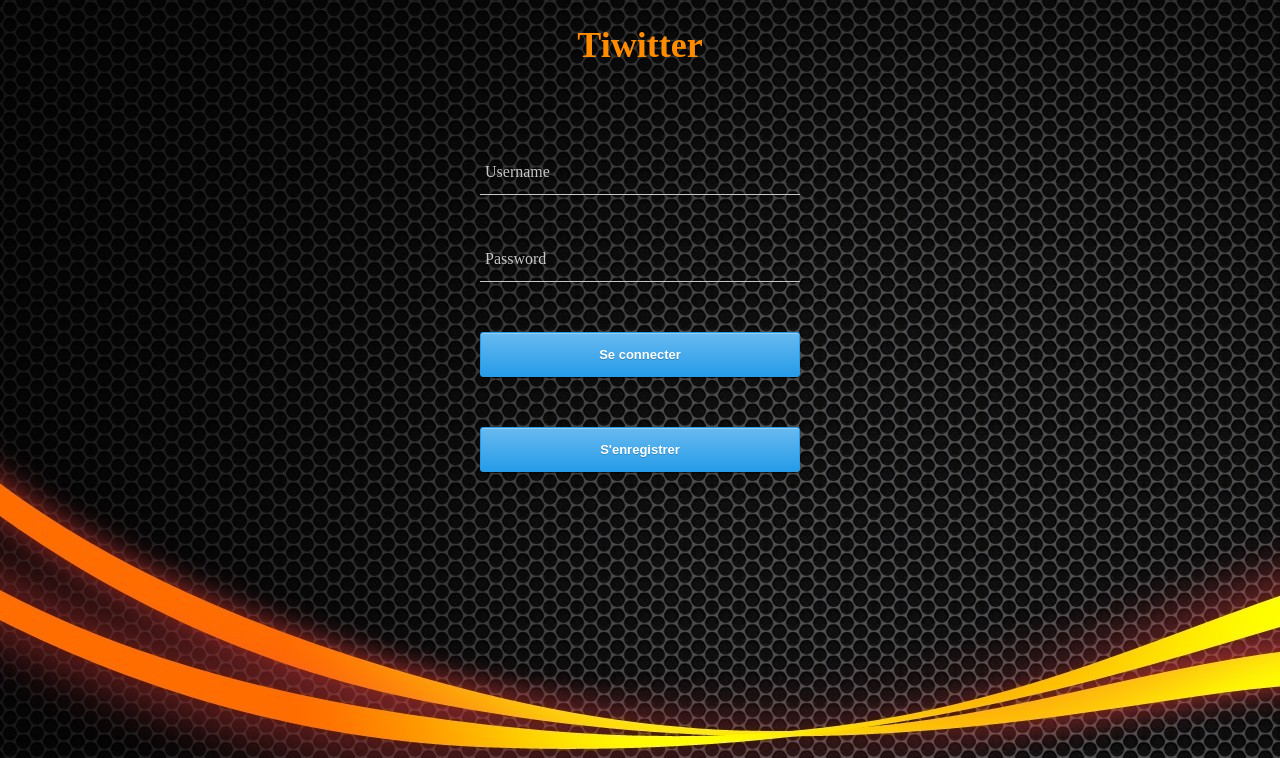
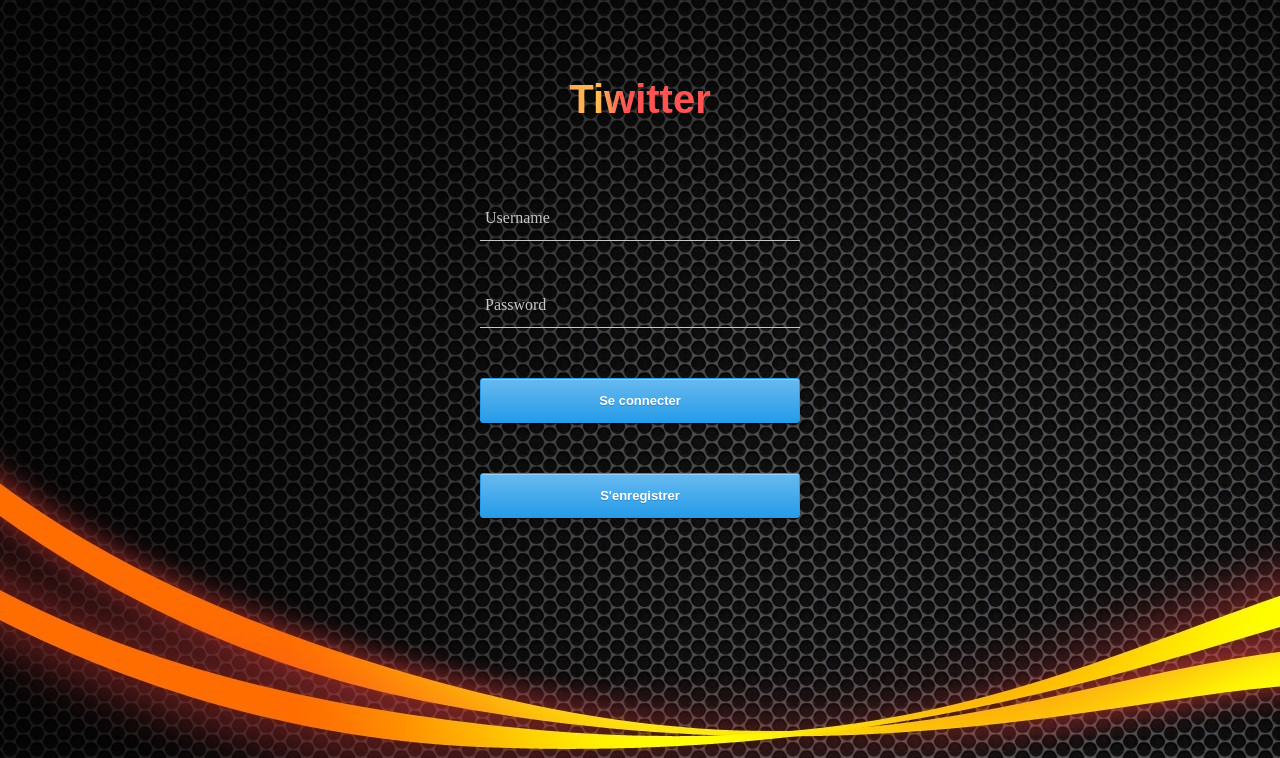
Before and after one commit to MickaelDauphin/Tiwitter, a PHP site: page /view/Login.php in a window 1280 px wide. Shown: the top 758 px of the page. Run offline with PHP 8.4, Linux system fonts and the light colour scheme.

Commit message:
Ajout css titre

```diff
--- a/css/Login.css
+++ b/css/Login.css
@@ -181,3 +181,23 @@ label {
     transition: 300ms ease all;
     left: 0%;
 }
+
+
+.wrapper h1 {
+    text-align: center;
+    font-size: 40px;
+    font-family: 'Josefin Sans',sans-serif;
+    background: linear-gradient(to right, #fe5353 10%, #febf53 50%, #fe5353 60%);
+    background-size: 200% auto;
+    text-fill-color: transparent;
+    -webkit-background-clip: text;
+    -webkit-text-fill-color: transparent;
+    animation: textclip 1.5s linear infinite;
+    display: inline-block;
+}
+
+@keyframes textclip {
+    to {
+        background-position: 200% center;
+    }
+}
--- a/view/Login.php
+++ b/view/Login.php
@@ -11,7 +11,7 @@
 
 <body>
 
-   	<h1> Tiwitter </h1>
+<div class="centered"><div class="wrapper"><h1>Tiwitter</h1></div></div>
 
    <!--<img src="images/icon_log.svg" alt="image" title="icon_login" width="30%"/>-->
 
@@ -33,7 +33,6 @@
         ";
     }
     ?>
-<br>
        <form action="/login", method="post">
            <div class="group">
                <input type="username" name="username" required>
```
